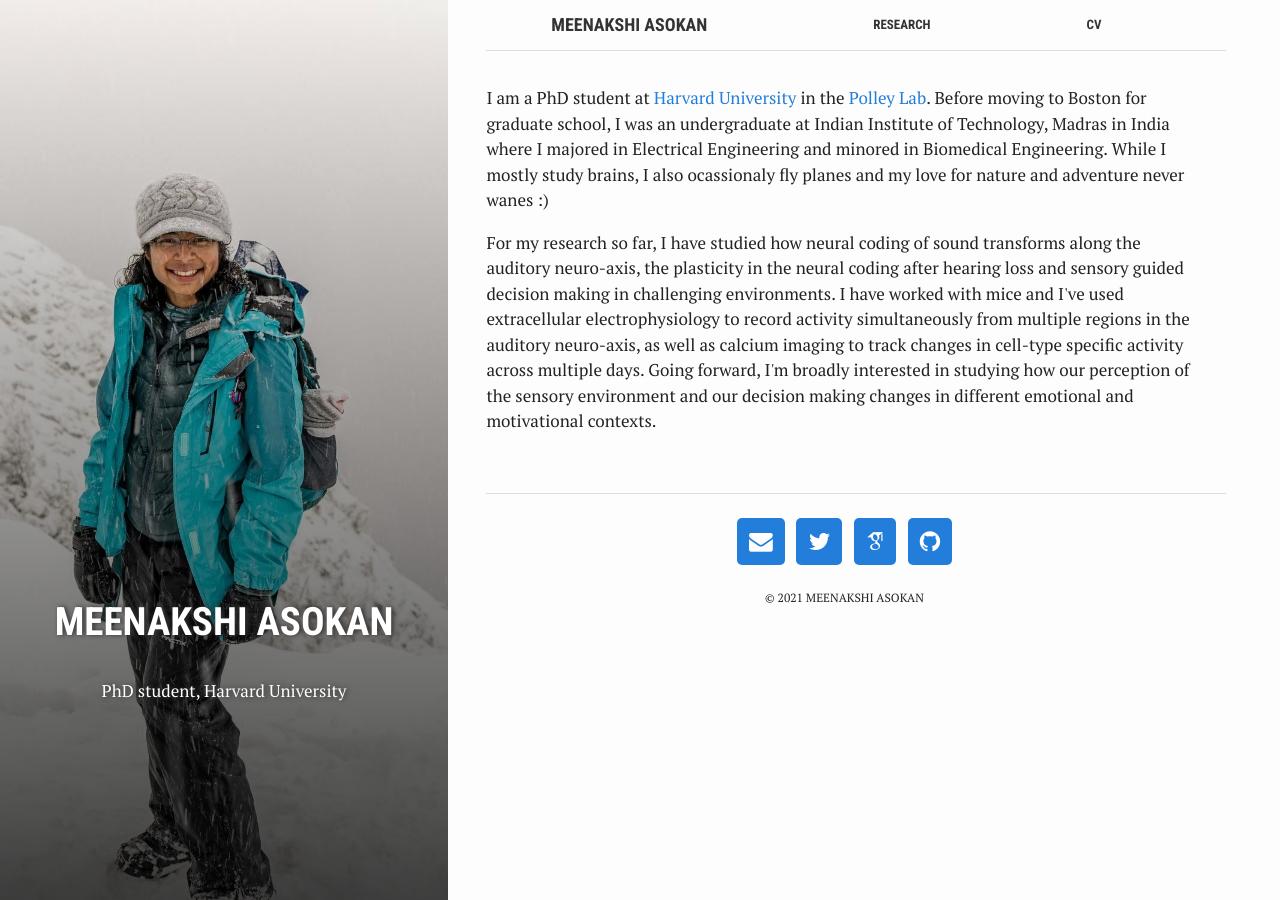
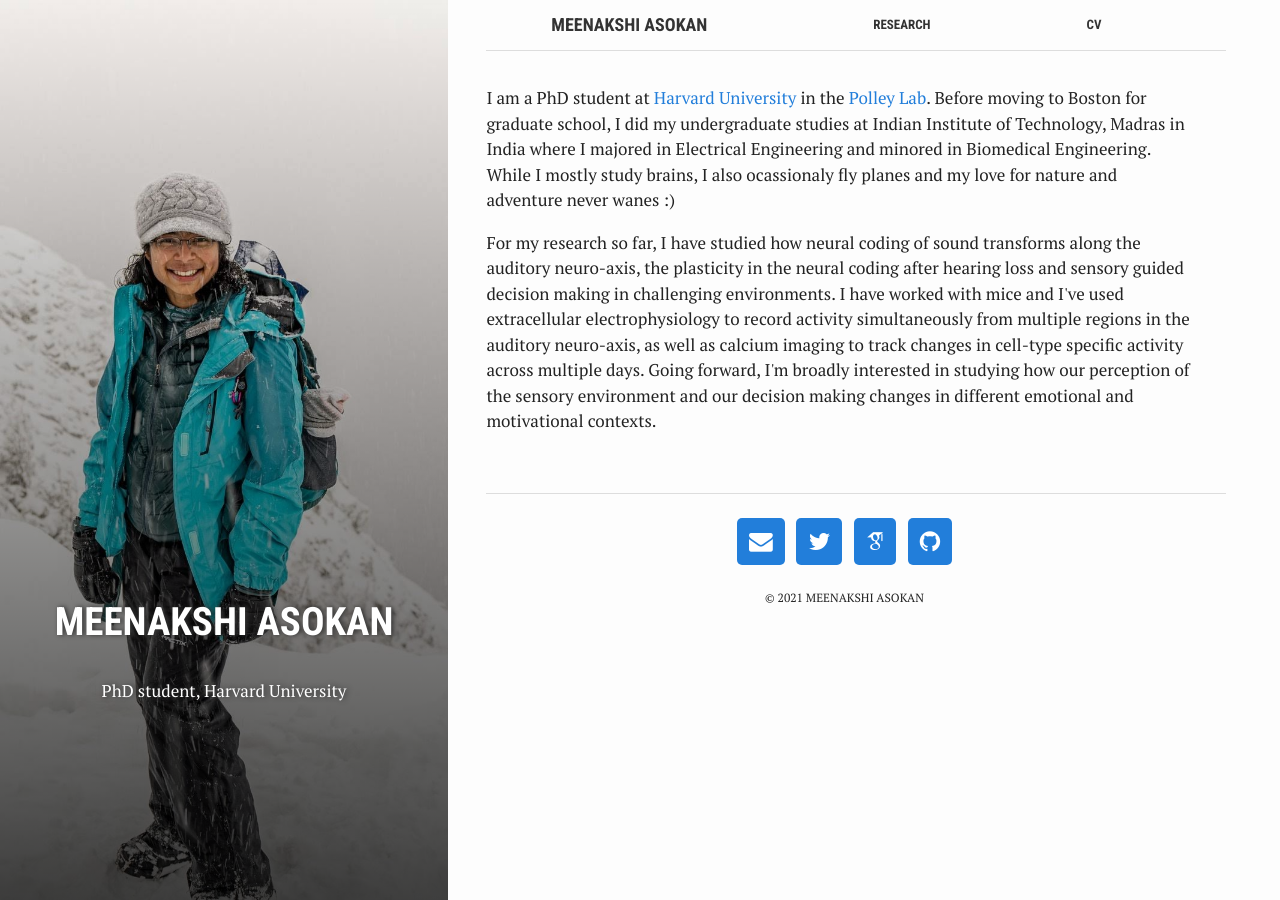
Before and after one commit to Meenakshi-Asokan/Meenakshi-Asokan.github.io, a Jekyll site: the page built from index.html, in a window 1280 px wide. Built offline with Jekyll 4.4.1, drawn with Linux system fonts in a browser that asks for light colours; nearby versions of some CDN libraries; some web fonts are replaced; library files that are not in the unit come from our copies.

Commit message:
Update index.html

```diff
--- a/index.html
+++ b/index.html
@@ -9,7 +9,7 @@ summary: "PhD student, Harvard University"
 <p>
   I am a PhD student at <a href="http://dms.hms.harvard.edu/shbt/">Harvard University</a>
   in the <a href="https://scholar.harvard.edu/polleylab">Polley Lab</a>.
-  Before moving to Boston for graduate school, I was an undergraduate at Indian Institute of Technology, Madras
+  Before moving to Boston for graduate school, I did my undergraduate studies at Indian Institute of Technology, Madras
   in India where I majored in Electrical Engineering and minored in Biomedical Engineering.
   While I mostly study brains, I also ocassionaly fly planes and my love for nature and adventure never wanes :)
 </p>
```
